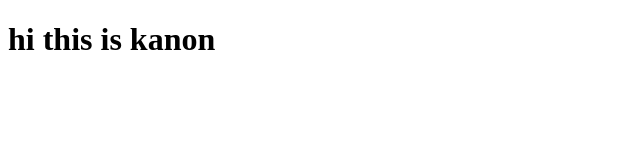
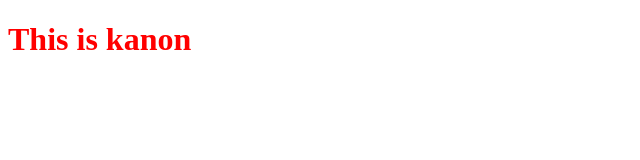
Before and after one commit to kanon-X/CSS, a plain HTML site: page index.html in a window 1280 px wide. Shown: the whole page, without its empty margins (0-640 px from the left). Drawn offline with Linux system fonts and the light colour scheme.

Commit message:
initial commit

```diff
--- a/index.html
+++ b/index.html
@@ -4,9 +4,9 @@
     <meta charset="UTF-8">
     <meta name="viewport" content="width=device-width, initial-scale=1.0">
     <title>Document</title>
+   <link rel = "stylesheet" href = "style.CSS" >
 </head>
 <body>
-    <h1>hi this is kanon</h1>
-
+    <h1>This is kanon</h1>
 </body>
 </html>
--- /dev/null
+++ b/style.CSS
@@ -0,0 +1,3 @@
+h1{
+    color : red;
+}
```
